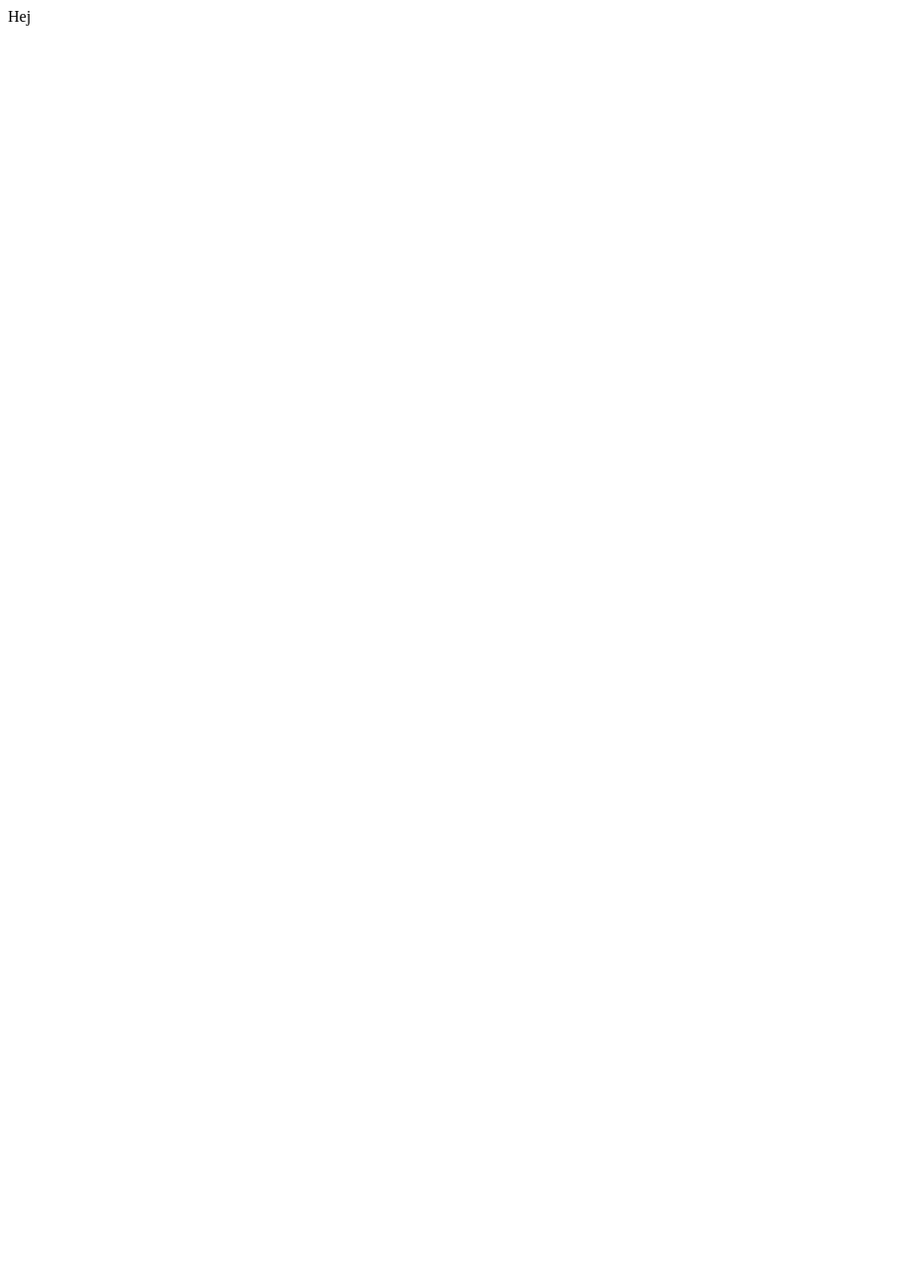
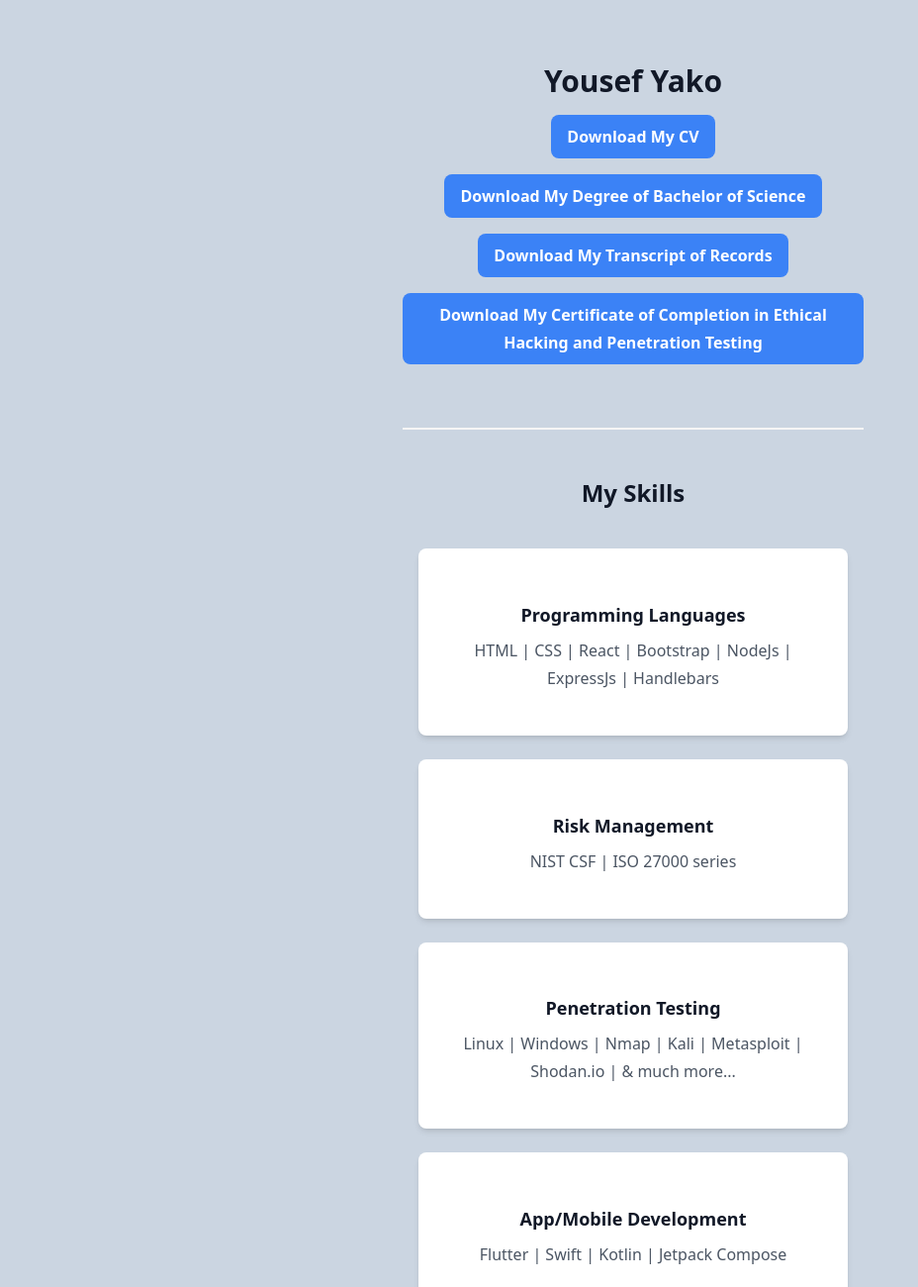
Before and after one commit to yousefyako/yousefyako.github.io, a plain HTML site: page index.html in a window 1280 px wide. Shown: the top 1300 px of the page at 99% size, without its empty margins (0-928 px from the left). Before the commit the page ends 800 px from the top, so only its background shows below. Drawn offline with nearby package versions, Linux system fonts and the light colour scheme.

Commit message:
Added files and stuff in the page
Added downloadable files and skills section

```diff
--- a/index.html
+++ b/index.html
@@ -1 +1,122 @@
-Hej
+<!DOCTYPE html>
+<html lang="en">
+	<head>
+		<meta charset="UTF-8" />
+		<meta name="viewport" content="width=device-width, initial-scale=1.0" />
+		<title>Yousef Yako</title>
+		<script src="https://cdn.tailwindcss.com"></script>
+		<script src="https://cdn.tailwindcss.com?plugins=forms,typography,aspect-ratio,line-clamp,container-queries"></script>
+	</head>
+	<body
+		class="flex flex-col justify-center items-center bg-slate-300 h-screen"
+	>
+		<!--Download Section-->
+		<div class="prose text-center h-screen p-16 w-full¨">
+			<h1 class="text-3xl font-bold mb-4">Yousef Yako</h1>
+			<div class="flex flex-col items-center">
+				<a
+					href="files/Yousef-Yako-FlowCV.pdf"
+					download="Yousef_Yako_CV.pdf"
+					class="px-4 py-2 bg-blue-500 text-white font-semibold rounded-lg mb-4 no-underline hover:bg-blue-600"
+					target="_blank"
+				>
+					Download My CV
+				</a>
+
+				<a
+					href="files/Hogskoleingenjorsexamen Yousef Yako.pdf"
+					download="Yousef_Yako_Bcs_Degree.pdf"
+					class="px-4 py-2 bg-blue-500 text-white font-semibold rounded-lg mb-4 no-underline hover:bg-blue-600"
+					target="_blank"
+				>
+					Download My Degree of Bachelor of Science
+				</a>
+
+				<a
+					href="files/Intyg.pdf"
+					download="Yousef_Yako_Transcript_Records.pdf"
+					class="px-4 py-2 bg-blue-500 text-white font-semibold rounded-lg mb-4 no-underline hover:bg-blue-600"
+					target="_blank"
+				>
+					Download My Transcript of Records
+				</a>
+
+				<a
+					href="files/THM certifikat.pdf"
+					download="Yousef_Yako_THM_Certificate.pdf"
+					class="px-4 py-2 bg-blue-500 text-white font-semibold rounded-lg mb-4 no-underline hover:bg-blue-600"
+					target="_blank"
+				>
+					Download My Certificate of Completion in Ethical Hacking and
+					Penetration Testing
+				</a>
+			</div>
+
+			<!-- Skills Section -->
+			<hr class="my-12 h-0.5 border-t-0 bg-neutral-100" />
+
+			<div class="prose text-center">
+				<h2 class="text-2xl font-bold mb-6">My Skills</h2>
+			</div>
+			<div
+				class="grid grid-cols-1 md:grid-cols-2 lg:grid-cols-3 gap-6 p-4 max-w-screen-lg"
+			>
+				<div
+					class="bg-white p-6 rounded-lg shadow-md text-center md:col-span-4"
+				>
+					<h3 class="text-lg font-bold mb-2">
+						Programming Languages
+					</h3>
+					<p class="text-gray-600">
+						HTML | CSS | React | Bootstrap | NodeJs | ExpressJs |
+						Handlebars
+					</p>
+				</div>
+				<div
+					class="bg-white p-6 rounded-lg shadow-md text-center md:col-span-4"
+				>
+					<h3 class="text-lg font-bold mb-2">Risk Management</h3>
+					<p class="text-gray-600">NIST CSF | ISO 27000 series</p>
+				</div>
+				<div
+					class="bg-white p-6 rounded-lg shadow-md text-center md:col-span-4"
+				>
+					<h3 class="text-lg font-bold mb-2">Penetration Testing</h3>
+					<p class="text-gray-600">
+						Linux | Windows | Nmap | Kali | Metasploit | Shodan.io |
+						& much more...
+					</p>
+				</div>
+				<div
+					class="bg-white p-6 rounded-lg shadow-md text-center md:col-span-4"
+				>
+					<h3 class="text-lg font-bold mb-2">
+						App/Mobile Development
+					</h3>
+					<p class="text-gray-600">
+						Flutter | Swift | Kotlin | Jetpack Compose
+					</p>
+				</div>
+				<div
+					class="bg-white p-6 rounded-lg shadow-md text-center md:col-span-4"
+				>
+					<h3 class="text-lg font-bold mb-2">Tools & DB</h3>
+					<p class="text-gray-600">
+						Git | GitHub | SQL, NoSQL & SQLite | MongoDB | Postman |
+						Docker
+					</p>
+				</div>
+				<div
+					class="bg-white p-6 rounded-lg shadow-md text-center md:col-span-4"
+				>
+					<h3 class="text-lg font-bold mb-2">
+						Programming Languages
+					</h3>
+					<p class="text-gray-600">
+						JavaScript | C, C# & C++ | Java | Python | TypeScript
+					</p>
+				</div>
+			</div>
+		</div>
+	</body>
+</html>
```
Also changed, not shown: 6 other files.
